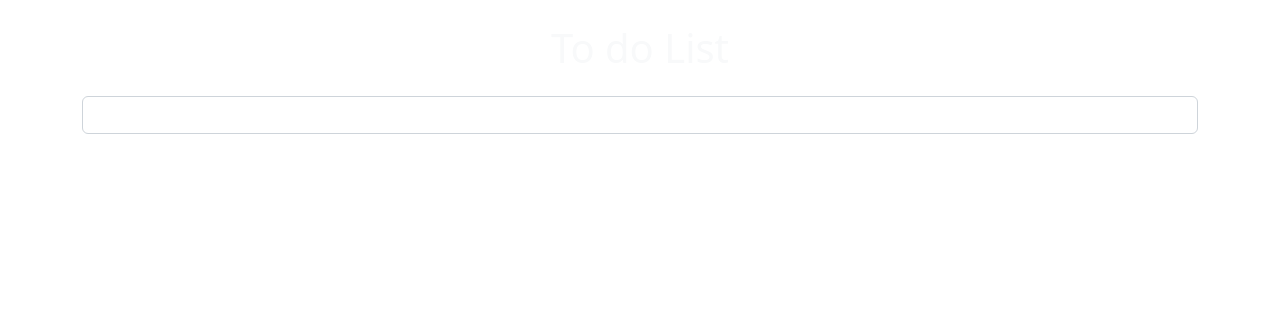
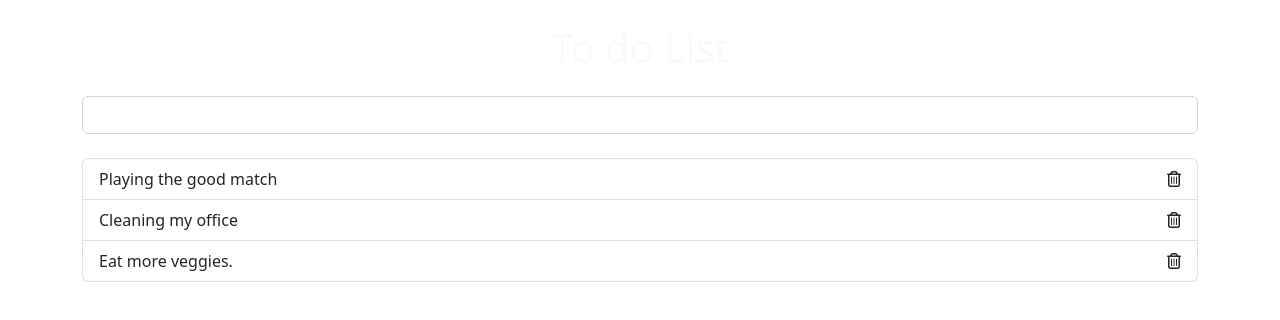
Before and after one commit to Moise-code/Awesome-To-List, a website built with webpack: page src/index.html in a window 1280 px wide. Built offline with nearby package versions, Linux system fonts and the light colour scheme.

Commit message:
adding the sample todos on the list defaultly.

```diff
--- a/src/index.html
+++ b/src/index.html
@@ -17,6 +17,20 @@
             <input type="text" class="form-control m-auto" name="search" placeholder="">
         </form>
     </header>
+    <ul class="list-group todos mx-auto text-light">
+        <li class="list-group-item d-flex justify-content-between align-items-center">
+            <span>Playing the good match</span>
+            <i class="far fa-trash-alt delete"></i>
+        </li>
+        <li class="list-group-item d-flex justify-content-between align-items-center">
+            <span>Cleaning my office</span>
+            <i class="far fa-trash-alt delete"></i>
+        </li>
+        <li class="list-group-item d-flex justify-content-between align-items-center">
+            <span>Eat more veggies.</span>
+            <i class="far fa-trash-alt delete"></i>
+        </li>
+    </ul>
  </div>
 </body>
 </html>
```
Also changed, not shown: dist/index.html, dist/main.bundle.js, dist/runtime.bundle.js.
